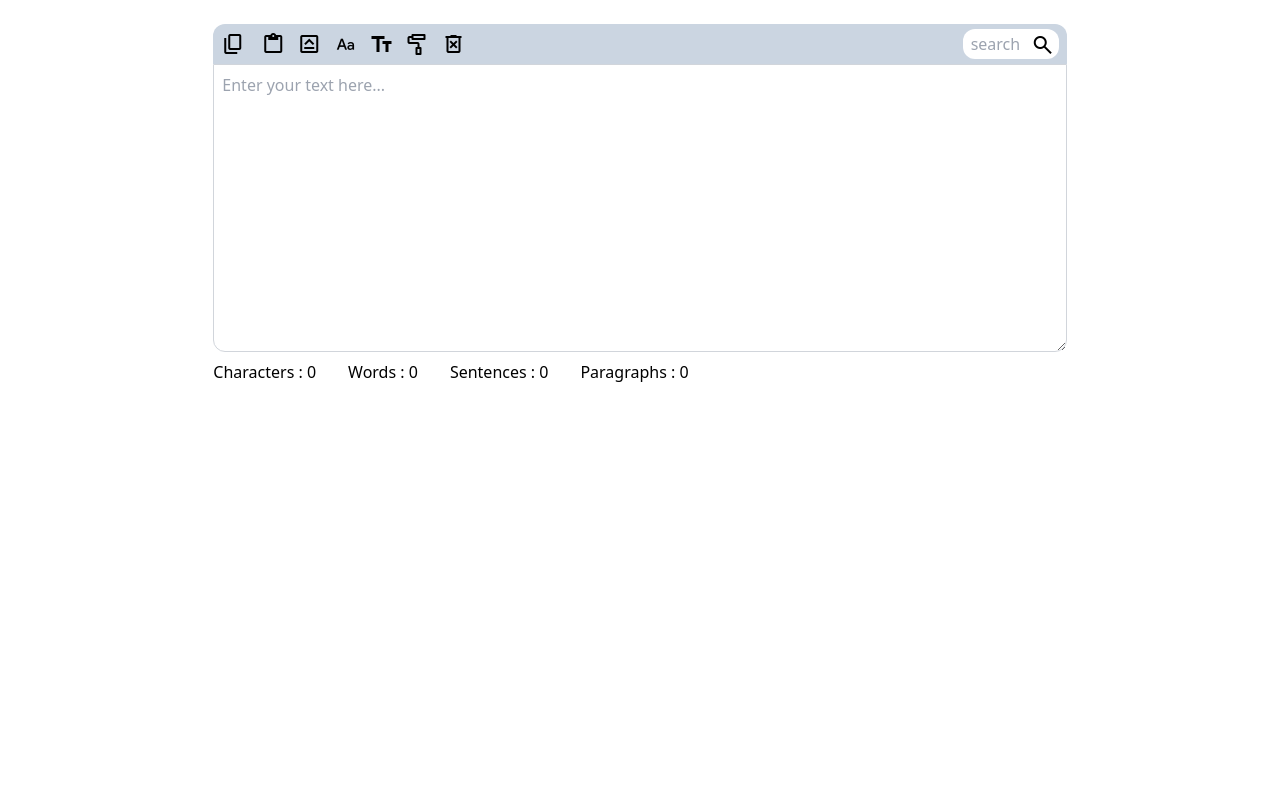
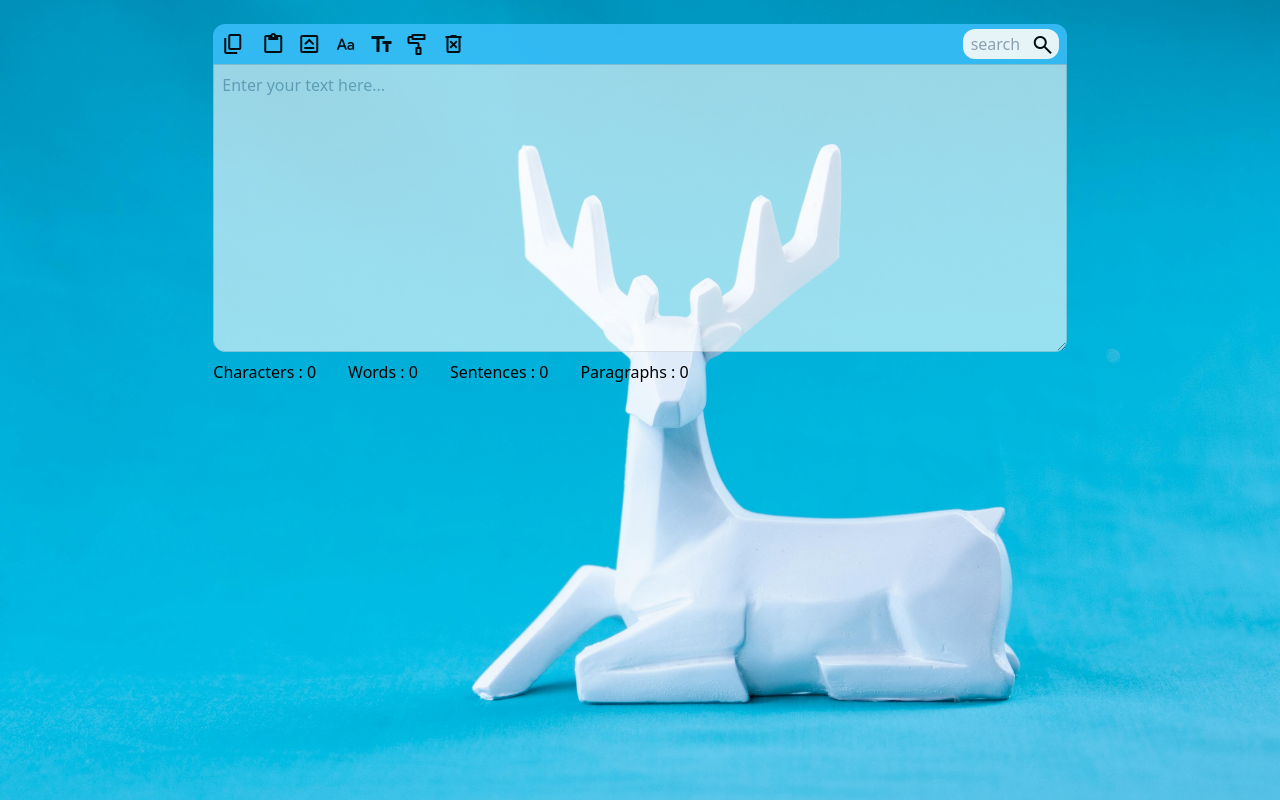
Before and after one commit to Ishwor-git/textify, a website: page docs/index.html in a window 1280 px wide. Drawn offline with nearby package versions, Linux system fonts and the light colour scheme.

Commit message:
updated bg and theme

```diff
--- a/docs/index.html
+++ b/docs/index.html
@@ -13,10 +13,16 @@
     <script src="app.js" defer></script>
     <title>Textify</title>
   </head>
-  <body class="w-screen h-screen flex flex-row justify-center">
+  <body>
+    <div
+      class="bg-cover bg-center w-full h-full"
+      style="background-image: url('./assets/body-bg.jpeg')"
+    >
+      <nav></nav>
+      <div class="w-screen h-screen flex flex-row justify-center">
         <div class="w-2/3 flex flex-col my-6">
           <div
-        class="w-full h-10 bg-slate-300 border-slate-400 rounded-t-xl flex flex-row justify-between"
+            class="w-full h-10 bg-sky-400 border-slate-400 rounded-t-xl flex flex-row justify-between opacity-90"
           >
             <div class="flex flex-row">
               <button class="px-2 py-2 h-full mr-1">
@@ -39,7 +45,9 @@
                 <span class="material-symbols-outlined"> text_fields </span>
               </button>
               <button id="formatSpace" class="px-1 py-2 h-full mr-1">
-            <span class="material-symbols-outlined"> imagesearch_roller </span>
+                <span class="material-symbols-outlined">
+                  imagesearch_roller
+                </span>
               </button>
               <button id="clear" class="px-1 py-2 h-full mr-1">
                 <span class="material-symbols-outlined"> delete_forever </span>
@@ -65,7 +73,7 @@
           <label>
             <textarea
               id="textarea-main"
-          class="h-72 w-full text-left border border-gray-300 align-top p-2 font-sans rounded-b-xl focus:outline-none"
+              class="opacity-60 h-72 w-full text-left border border-gray-300 align-top p-2 font-sans rounded-b-xl focus:outline-none"
               placeholder="Enter your text here..."
               type="text"
             ></textarea>
@@ -79,5 +87,7 @@
             </label>
           </div>
         </div>
+      </div>
+    </div>
   </body>
 </html>
```
Also changed, not shown: docs/assets/body-bg.jpeg (added). Lines whose indentation alone changed are shown as unchanged.
